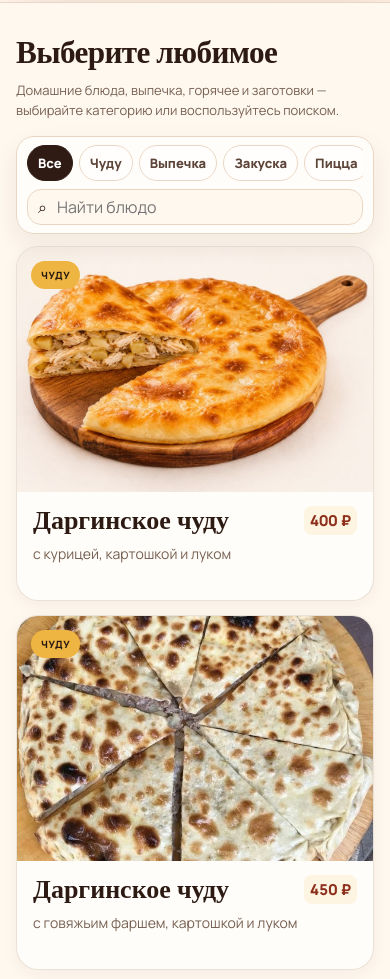
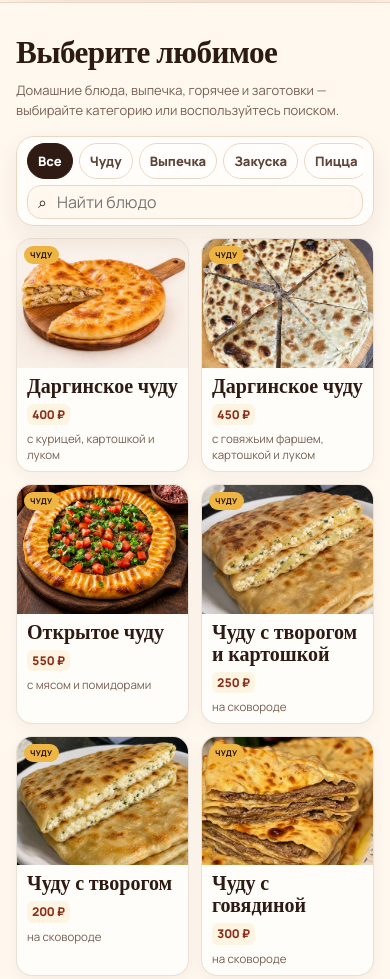
Before and after one commit to dautfood/dautfood.github.io, a plain HTML site: page index.html in a window 390 px wide. Shown: the part 1000-1979 px from the top of the page. Drawn offline with nearby package versions, Linux system fonts and the light colour scheme; a web font is replaced by a local one.

Commit message:
vkusdinara_v2

```diff
--- a/style.css
+++ b/style.css
@@ -240,7 +240,7 @@ footer{background:#25150f;color:#e9d8cc}
   .contacts{gap:28px}
 }
 @media(max-width:600px){
-  html{scroll-padding-top:132px;scroll-padding-bottom:calc(104px + env(safe-area-inset-bottom,0px))}
+  html{scroll-padding-top:116px;scroll-padding-bottom:calc(104px + env(safe-area-inset-bottom,0px))}
   body{padding-bottom:calc(104px + env(safe-area-inset-bottom,0px))}
   .shell{width:calc(100% - 32px)}
   .hero .shell{width:calc(100% - 28px)}
@@ -296,17 +296,34 @@ footer{background:#25150f;color:#e9d8cc}
   .intro h2,.contacts h2{font-size:48px}
   .intro h2{font-size:clamp(30px,8vw,35.5px)}
   .intro p{font-size:13px;line-height:1.5}
-  .menu-section{padding-bottom:20px}
-  .toolbar{top:4px;gap:6px;padding:8px 10px;border-radius:18px;margin-bottom:12px}
+  .menu-section{padding-bottom:32px}
+  .toolbar{top:4px;gap:4px;padding:6px 10px;border-radius:18px;margin-bottom:12px}
   .filters{width:100%;flex:none;gap:6px;overflow-x:auto;padding:0 24px 2px 0;scroll-padding-right:24px;scrollbar-width:none}
   .filter{flex-shrink:0;min-height:36px;padding:6px 10px;font-size:13px}
-  .search{min-height:36px;padding:5px 10px}
+  .search{min-height:34px;padding:4px 10px}
   .search input{font-size:16px}
-  .cards{width:100%;margin-inline:auto;grid-template-columns:minmax(0,1fr);grid-auto-rows:auto;gap:14px}
-  .card{width:100%;margin-inline:auto;grid-column:auto}
-  .card-img{height:245px}
-  .card-content{min-height:108px;padding:14px 16px}
-  .card-content p{margin-top:8px;line-height:1.5}
+  .cards{width:100%;margin-inline:auto;grid-template-columns:repeat(2,minmax(0,1fr));grid-auto-rows:auto;align-items:stretch;gap:12px;scroll-margin-top:12px}
+  .card{display:flex;flex-direction:column;width:100%;height:100%;margin-inline:auto;grid-column:auto;border-radius:16px}
+  .card-img{height:auto;aspect-ratio:4/3;flex-shrink:0;overflow:hidden}
+  .card-img img{position:absolute;inset:0;width:100%;height:100%;object-fit:cover}
+  .badge{top:7px;left:7px;z-index:1;max-width:calc(100% - 14px);padding:4px 6px;font-size:8px;line-height:1.2;letter-spacing:.04em;overflow:hidden;text-overflow:ellipsis;white-space:nowrap}
+  .card-content{
+    display:flex;flex-wrap:wrap;justify-content:space-between;align-items:center;align-content:flex-start;
+    flex:1;min-height:0;padding:8px 10px;gap:6px 8px
+  }
+  .title-row{display:contents}
+  .title-row h3{
+    display:block;flex:0 0 100%;width:100%;max-width:100%;min-height:0;height:auto;max-height:none;
+    font-size:20px;line-height:1.1;white-space:normal;word-break:normal;overflow-wrap:break-word;overflow:visible
+  }
+  .title-row strong{flex:0 0 auto;order:1;max-width:100%;padding:3px 5px;border-radius:6px;font-size:12px;line-height:1.3;white-space:nowrap}
+  .card-content p{
+    display:block;flex:0 0 100%;order:2;margin:0;min-height:0;height:auto;max-height:none;font-size:11.5px;line-height:1.4;
+    white-space:normal;overflow-wrap:break-word;overflow:visible
+  }
+  .card:has(img:is([src^="images/38-"],[src^="images/39-"],[src^="images/41-"],[src^="images/42-"],[src^="images/43-"])) .card-content p{
+    flex:0 0 auto;order:1;margin-left:auto;white-space:nowrap
+  }
   .empty{padding:24px}
   .contacts{padding:32px 0;gap:24px}
   .contact-call{display:block;text-align:center;margin-top:8px}
@@ -320,8 +337,11 @@ footer{background:#25150f;color:#e9d8cc}
   }
   .mobile-bar .btn{display:flex;align-items:center;justify-content:center;min-height:44px;text-align:center;padding:10px 12px;font-size:14px;line-height:22px}
   .mobile-back-to-top{
-    right:16px;bottom:calc(80px + env(safe-area-inset-bottom,0px));width:44px;height:44px
+    right:12px;bottom:calc(76px + env(safe-area-inset-bottom,0px));width:44px;height:44px
   }
+}
+@media(max-width:340px){
+  .cards{grid-template-columns:minmax(0,1fr)}
 }
 @media(max-width:900px) and (max-height:500px){
   html{scroll-padding-top:16px}
```
